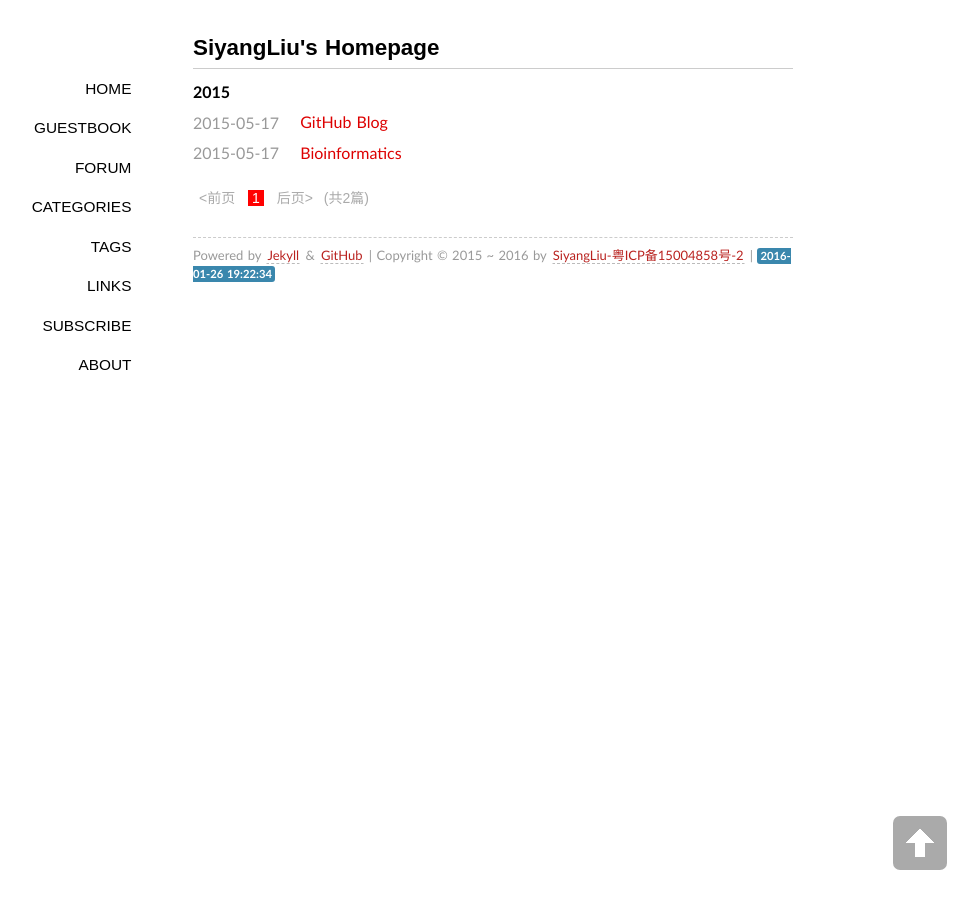
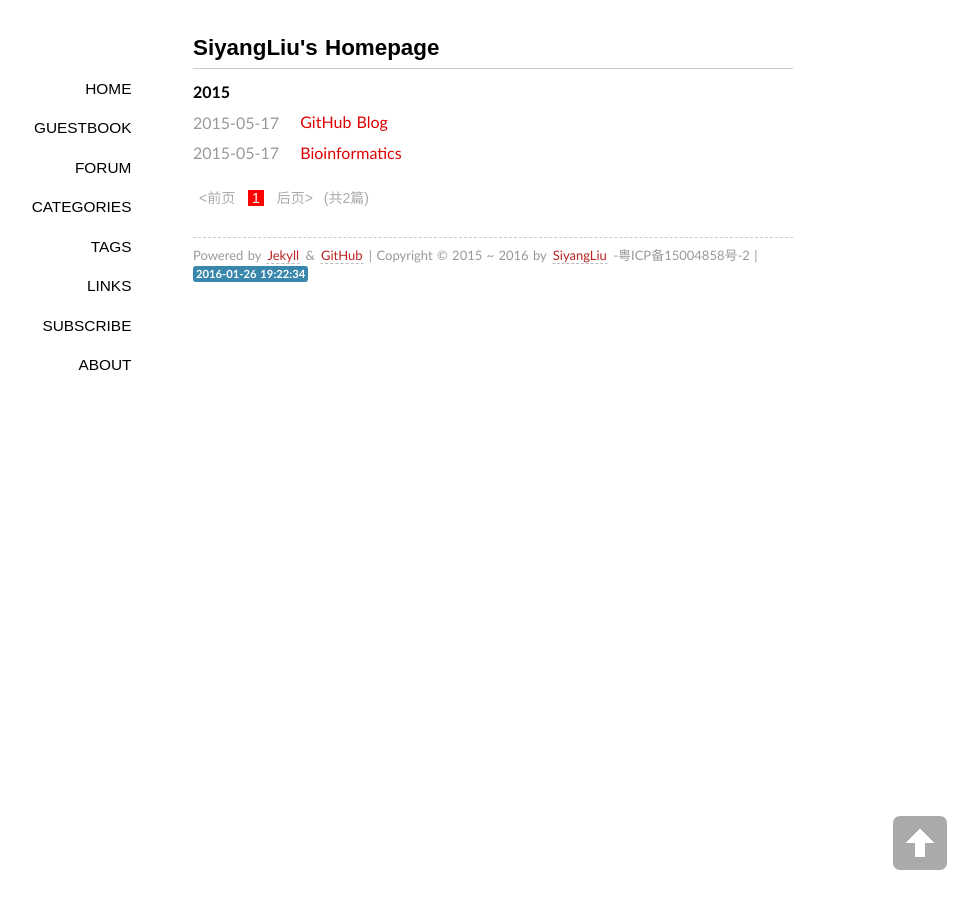
Before and after one commit to SiyangLiu/SiyangLiu.github.io, a Jekyll site: the page built from index.html, in a window 1280 px wide. Shown: the whole page, without its empty margins (147-1125 px from the left). Built offline with Jekyll 4.4.1, drawn with Linux system fonts in a browser that asks for light colours; some web fonts are replaced; the list of posts is cut into pages by our own code; comment, search, counter and statistics services are not loaded.

Commit message:
Update default.html

```diff
--- a/_layouts/default.html
+++ b/_layouts/default.html
@@ -66,7 +66,7 @@
       <footer>
 		{% assign first_post = site.posts | last %}
 
-        <p><small>Powered by <a href="https://github.com/mojombo/jekyll">Jekyll</a> & <a href="http://pages.github.com">GitHub</a> | Copyright &copy; {{ first_post.date | date: "%Y" }} ~ {{ site.time | date: "%Y" }} by <a href="/about/">{{ site.author }}-粤ICP备15004858号-2</a> | <span class="label label-info" id="timeSpan"></span></small></p>
+        <p><small>Powered by <a href="https://github.com/mojombo/jekyll">Jekyll</a> & <a href="http://pages.github.com">GitHub</a> | Copyright &copy; {{ first_post.date | date: "%Y" }} ~ {{ site.time | date: "%Y" }} by <a href="/about/">{{ site.author }}</a> -粤ICP备15004858号-2 | <span class="label label-info" id="timeSpan"></span></small></p>
 
       </footer>
     </div>
```
